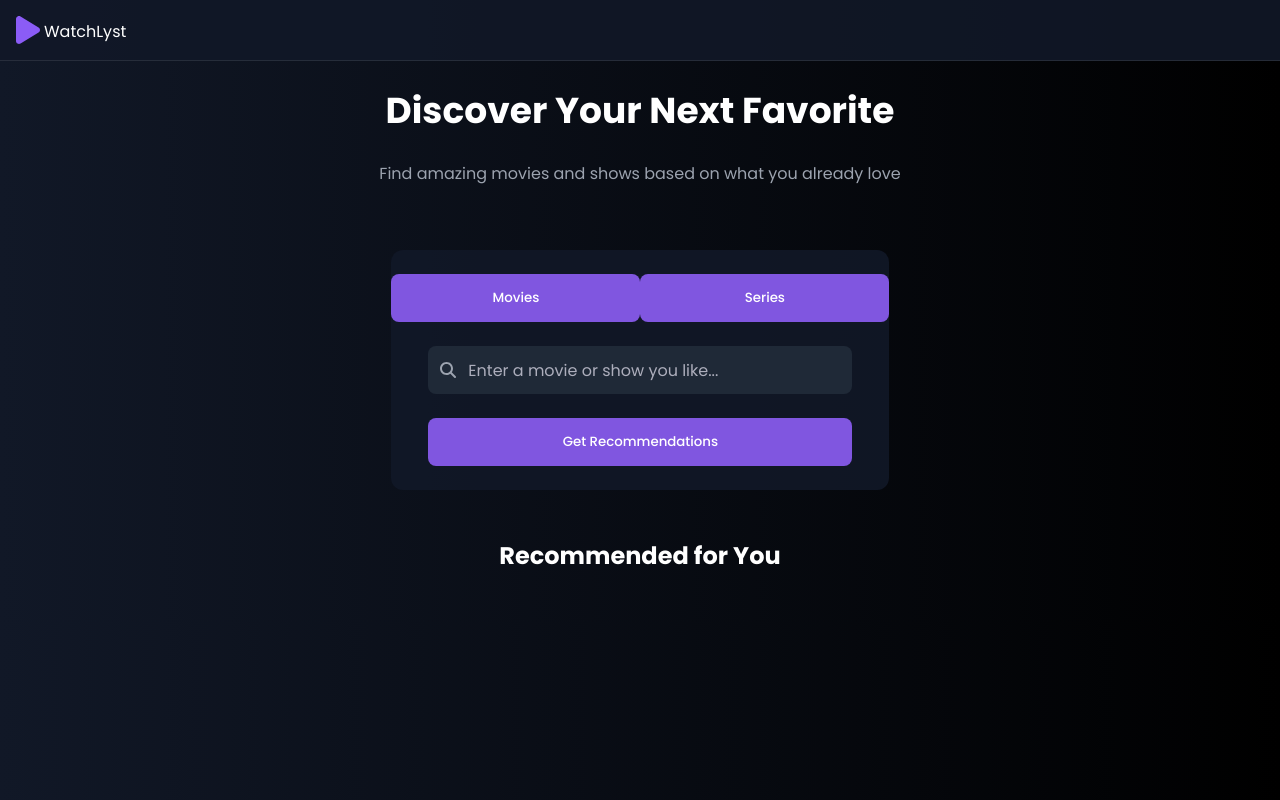
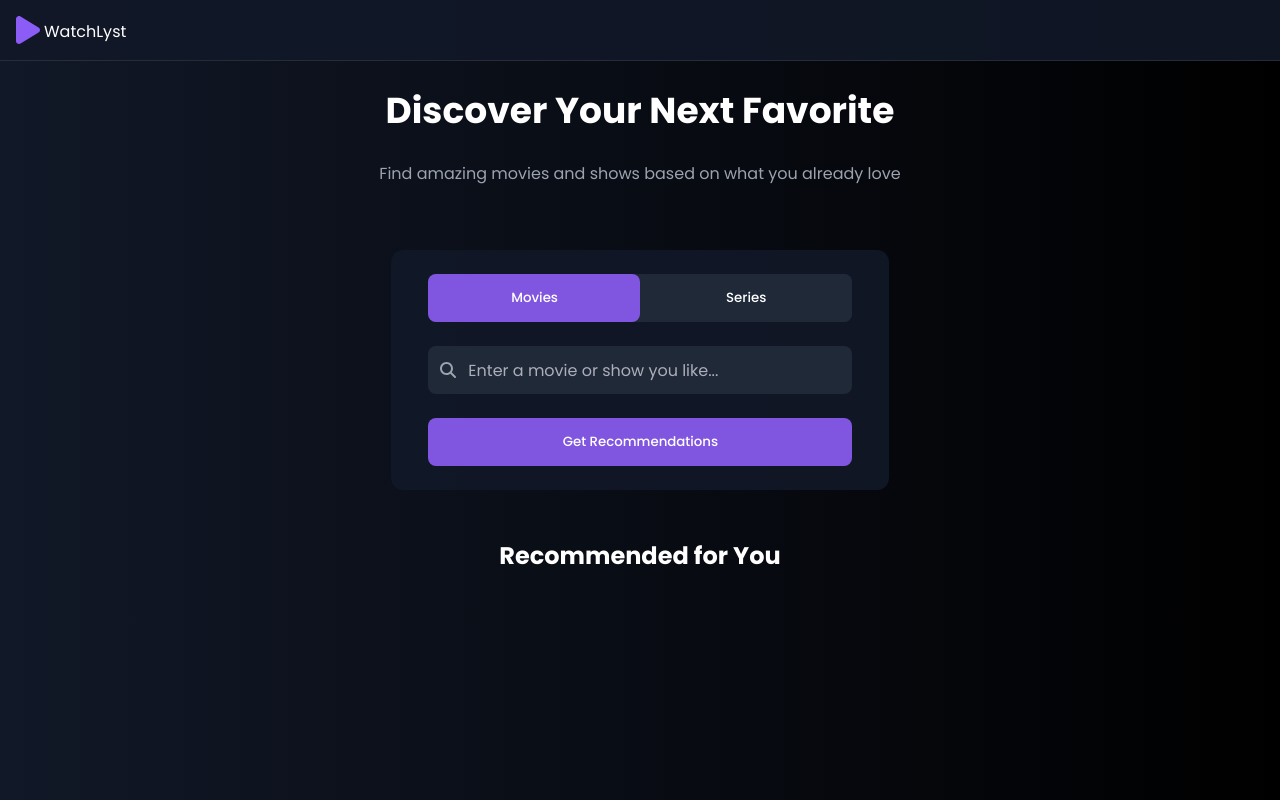
Before and after one commit to maxjvjohansson/watchlyst-app, a React (Vite) app: page / in a window 1280 px wide. Built offline with nearby package versions, Linux system fonts and the light colour scheme.

Commit message:
added styling to toggle button

```diff
--- a/src/components/Hero/SearchPanel.tsx
+++ b/src/components/Hero/SearchPanel.tsx
@@ -11,8 +11,10 @@ export default function SearchPanel() {
 
   return (
     <form>
-      <div>
-        <Button type="button">Movies</Button>
+      <div className="toggle">
+        <Button type="button" className="active">
+          Movies
+        </Button>
         <Button type="button">Series</Button>
       </div>
       <InputField
--- a/src/global.css
+++ b/src/global.css
@@ -64,6 +64,25 @@ form {
     border-radius: 0.75rem;
 }
 
+.toggle {
+    display: flex;
+    width: 85%;
+    background-color: var(--color-card-bg);
+    border-radius: 0.5rem;
+}
+
+.toggle button {
+    width: 50%;
+    display: flex;
+    justify-content: center;
+    align-items: center;
+    background-color: var(--color-card-bg);
+}
+
+.toggle .active {
+    background-color: var(--color-primary);
+}
+
 form div {
     width: 100%;
     height: 3rem;
```
